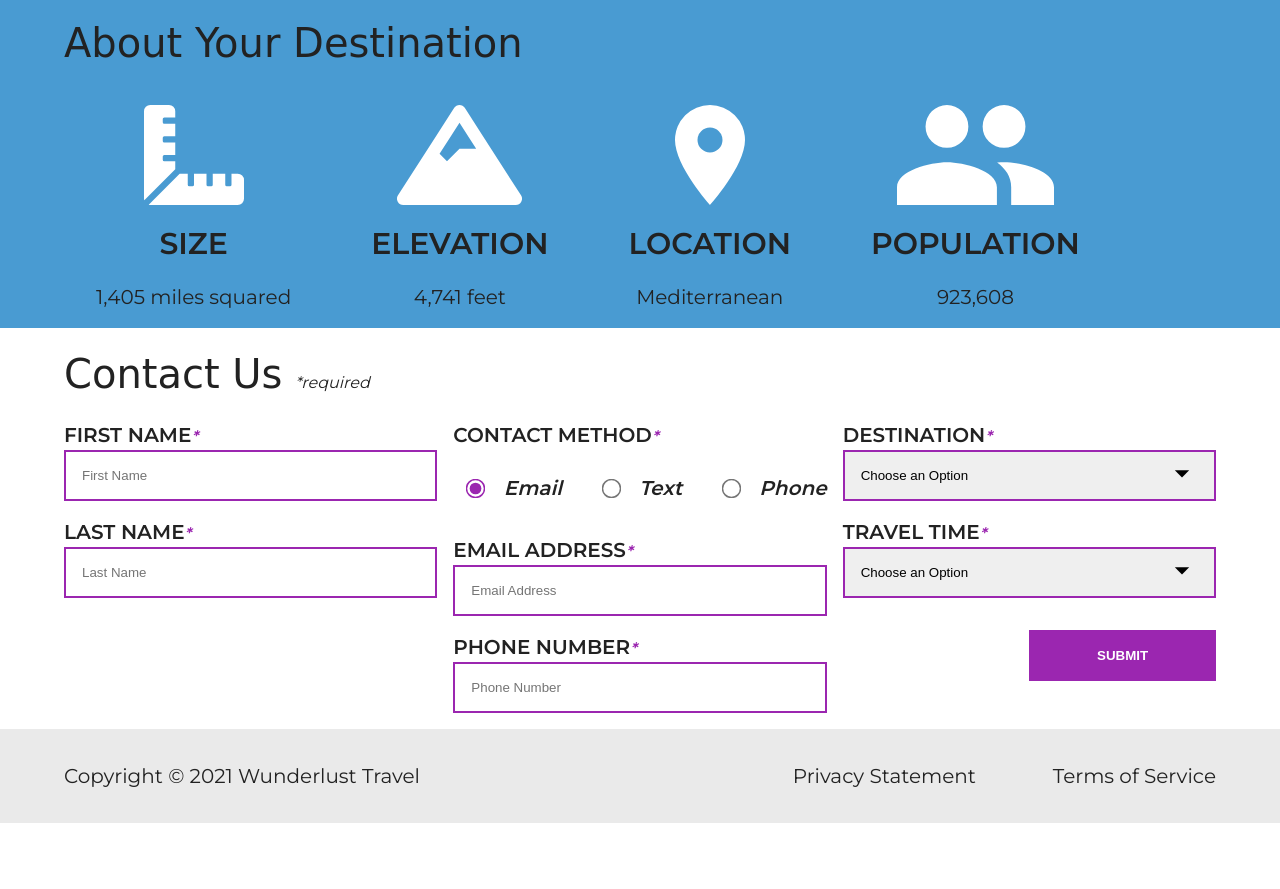
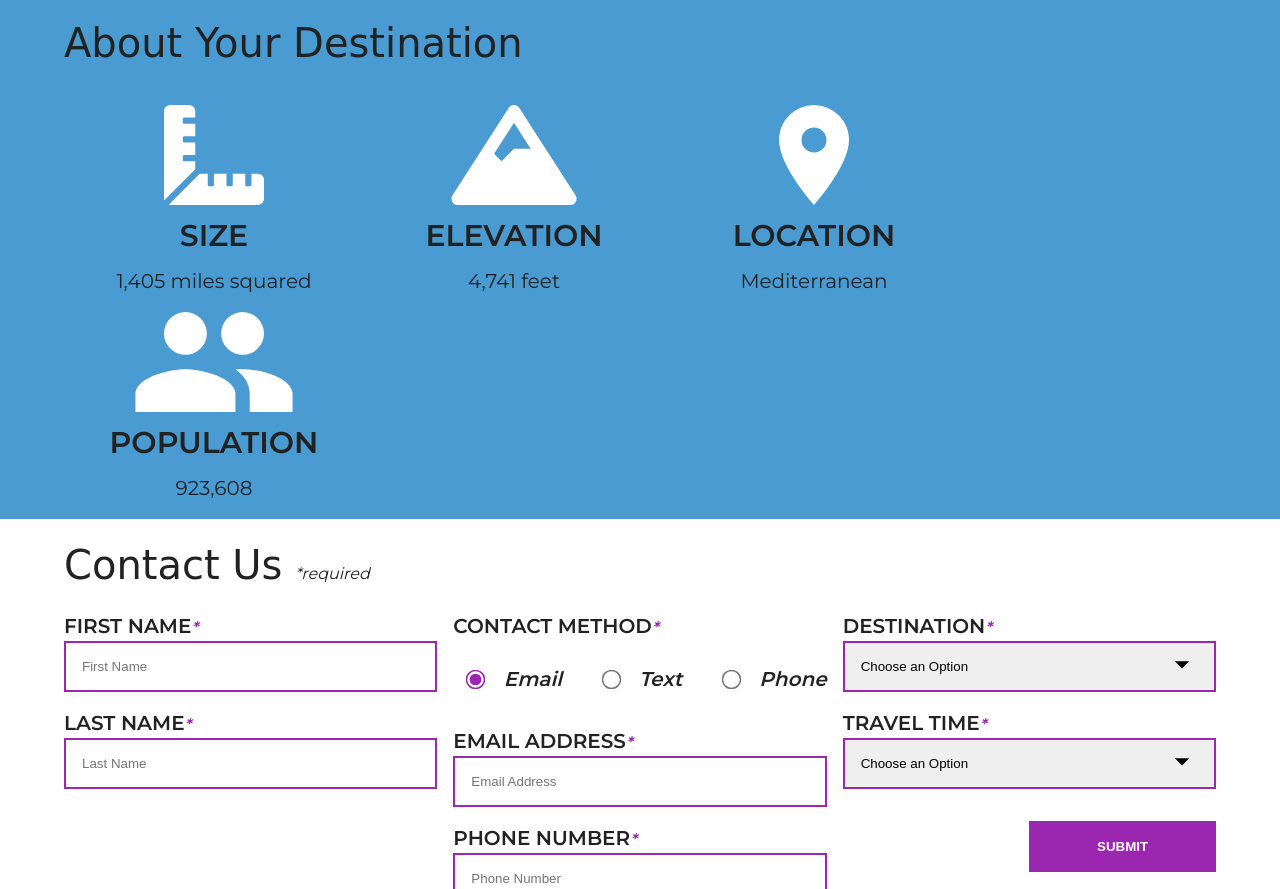
Before and after one commit to HuiYingChung/wunderlust, a plain HTML site: page wunderlust-majorca.html in a window 1280 px wide. Shown: the part 2152-3041 px from the top of the page. Before the commit the page ends 2975 px from the top, so only its background shows below. Drawn offline with Linux system fonts and the light colour scheme; files that its build step writes are made by us from their sources; a web font is replaced by a local one.

Commit message:
Update styles.css

```diff
--- a/css/styles.css
+++ b/css/styles.css
@@ -315,20 +315,25 @@ main h4 {
     padding: 1rem;
     text-align: center;
     margin: 0 auto;
-    gap: 1rem;
+    grid-row-gap: 1rem;
+    word-wrap: break-word;
+    word-break: break-all;
 
 }
 #about img {
     height: 100px;
-    width: auto;
+    /* width: 100px; */
     justify-self: center;
 }
 
 #about section{
     display: grid;
+    width: 100%;
+    max-width: 100%;
 }
 #about section h4 {
     font-size: clamp(1.25rem, 2.5vw, 1.875rem);
+    padding: 0.5rem 0;
 }
 #about section p {
     font-size: clamp(1rem, 2vw, 1.25rem);
```
